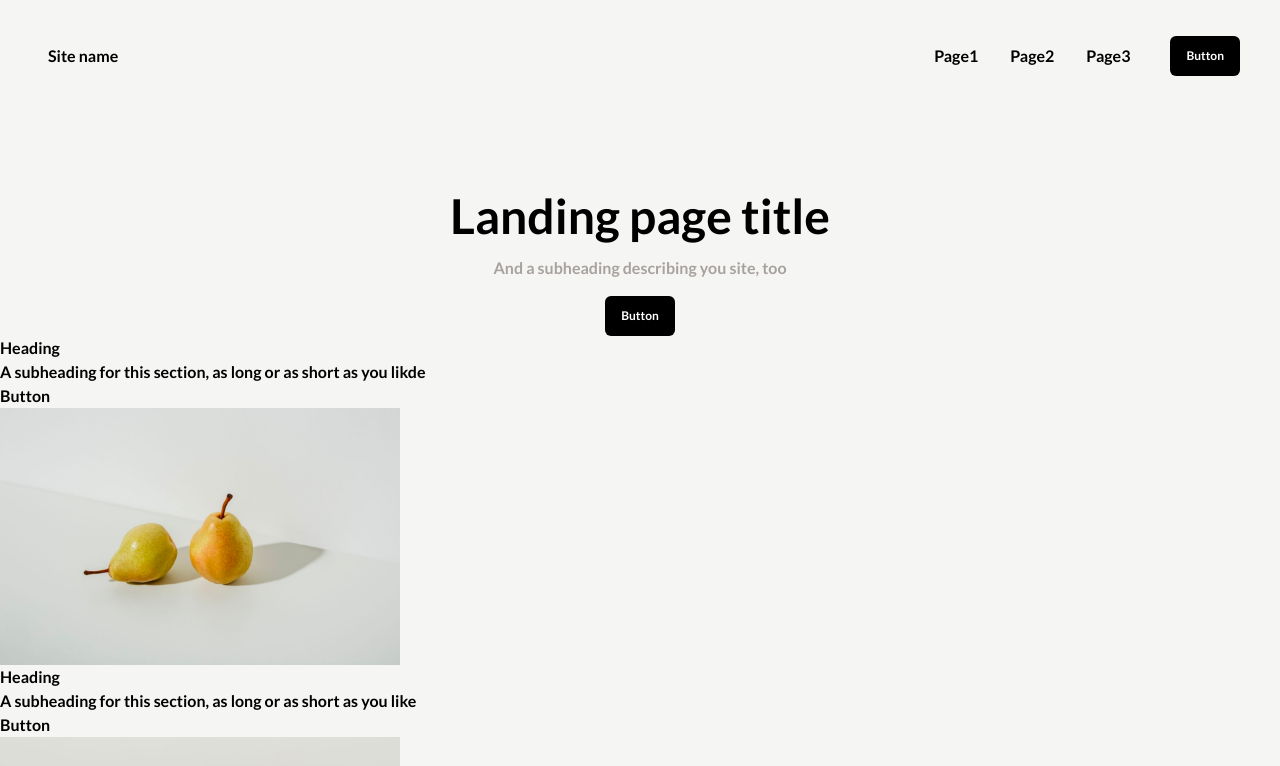
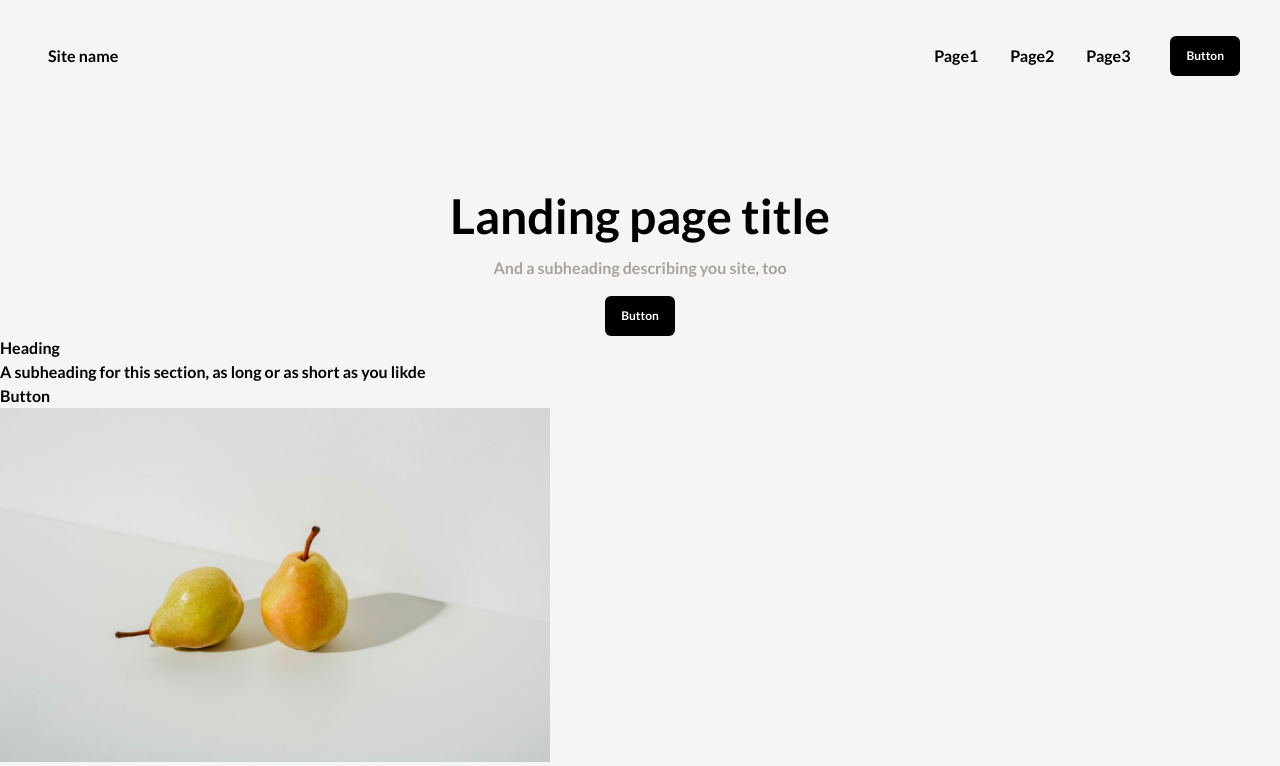
Before and after one commit to YM202c2100/figma-reproduction, a Next.js app: page / in a window 1280 px wide. Shown: the top 766 px of the page. Built offline with nearby package versions, Linux system fonts and the light colour scheme.

Commit message:
[update] 画像の大きさ調整

```diff
--- a/app/components/cardGenerator.tsx
+++ b/app/components/cardGenerator.tsx
@@ -19,7 +19,7 @@ function CardGenerator(){
                         <div>{card.description}</div>
                         <button>Button</button>
                     </div>
-                    <Image src={card.src} alt="picture of fruits" width={"400"} height={"257"}/>
+                    <Image src={card.src} alt="picture of fruits" width={"550"} height={"354"}/>
                 </div>
             )
         })}
```
